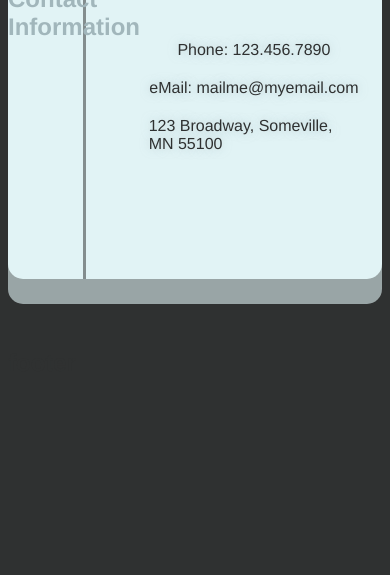
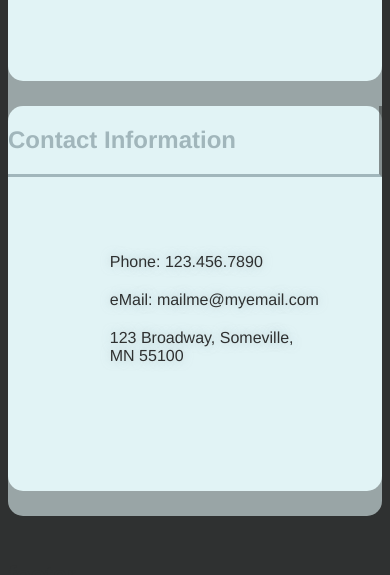
Before and after one commit to GitAndrewCoffee/portfolio, a plain HTML site: page index.html in a window 390 px wide. Shown: the part 1321-1896 px from the top of the page. Before the commit the page ends 1726 px from the top, so only its background shows below. Drawn offline with Linux system fonts and the light colour scheme.

Commit message:
Added responsive design and initial readme file

```diff
--- a/assets/styles/style.css
+++ b/assets/styles/style.css
@@ -192,3 +192,28 @@ footer {
     color: var(--secondary-color);
 
 }
+
+/**/
+/*screen size responsive css */
+/**/
+
+@media screen and (max-width: 980px) {
+
+    /* Place content titles above content */
+    .contentTitle {
+        width: 100%;
+        justify-content: center;
+        border-bottom: medium;
+        border-bottom-style: solid;
+    }
+
+    /* realign contact list */
+    .contentMain ul {
+
+        display: flex;
+        flex-wrap: wrap;
+        justify-content:flex-start;
+        list-style: none;
+
+      }
+}
```
Also changed, not shown: assets/images/readme-screen-shot.JPG (added), 1 other file.
